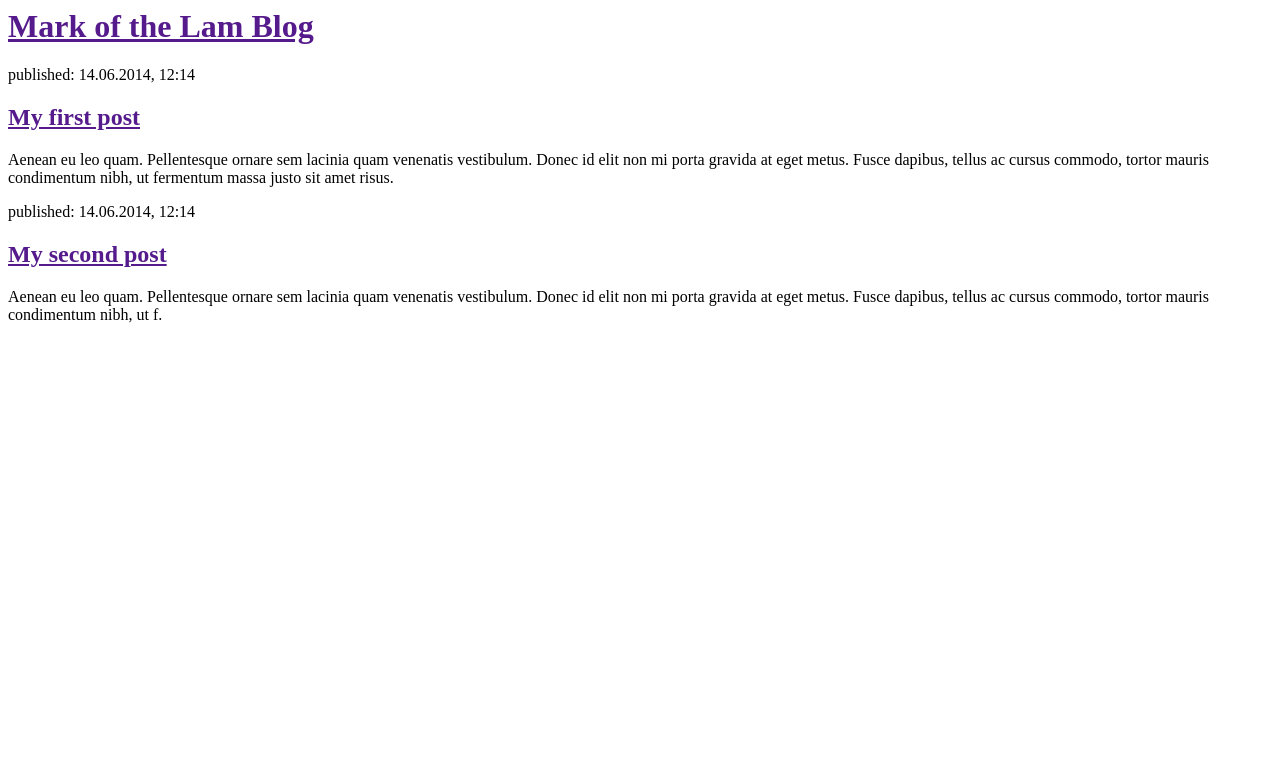
After one commit to Emceelamb/my-first-blog, a Django app: template blog/templates/blog/post_list1.html in a window 1280 px wide. The commit adds this page. Shown: the top 783 px of the page. Run offline with Django 3.2, Linux system fonts and the light colour scheme; the template is opened without the code that fills it, so the values that code supplies are empty.

```diff
--- /dev/null
+++ b/blog/templates/blog/post_list1.html
@@ -0,0 +1,22 @@
+<html>
+    <head>
+        <title>Mark of the Lam</title>
+    </head>
+    <body>
+        <div>
+            <h1><a href="">Mark of the Lam Blog</a></h1>
+        </div>
+
+        <div>
+            <p>published: 14.06.2014, 12:14</p>
+            <h2><a href="">My first post</a></h2>
+            <p>Aenean eu leo quam. Pellentesque ornare sem lacinia quam venenatis vestibulum. Donec id elit non mi porta gravida at eget metus. Fusce dapibus, tellus ac cursus commodo, tortor mauris condimentum nibh, ut fermentum massa justo sit amet risus.</p>
+        </div>
+
+        <div>
+            <p>published: 14.06.2014, 12:14</p>
+            <h2><a href="">My second post</a></h2>
+            <p>Aenean eu leo quam. Pellentesque ornare sem lacinia quam venenatis vestibulum. Donec id elit non mi porta gravida at eget metus. Fusce dapibus, tellus ac cursus commodo, tortor mauris condimentum nibh, ut f.</p>
+        </div>
+    </body>
+</html>
--- a/blog/views.py
+++ b/blog/views.py
@@ -1,5 +1,7 @@
 from django.shortcuts import render
-
+from django.utils import timezone
+from .models import Post
 # Create your views here.
 def post_list(request):
-    return render(request, 'blog/post_list.html', {})
+	posts = Post.objects.filter(published_date__lte=timezone.now()).order_by('published_date')
+	return render(request, 'blog/post_list.html', {'posts': posts})
```
Also changed, not shown: blog/templates/blog/post_list.html (+7 -10 lines).
